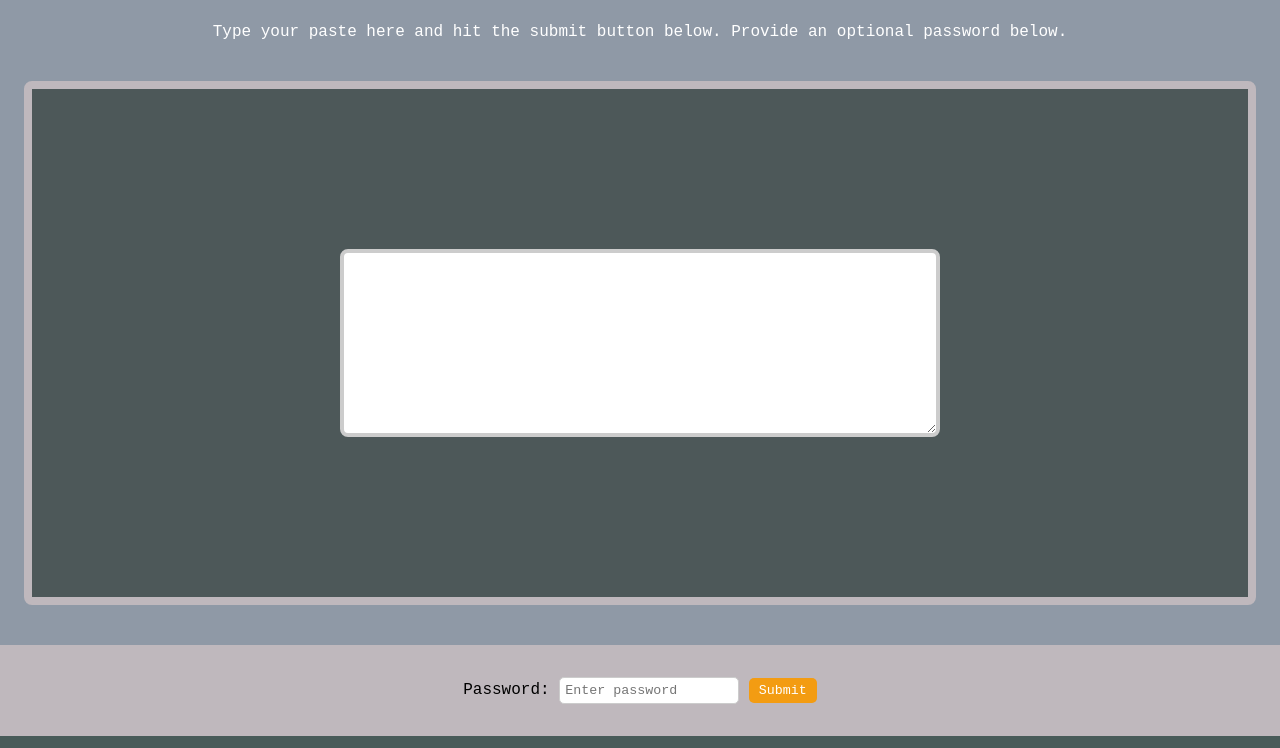
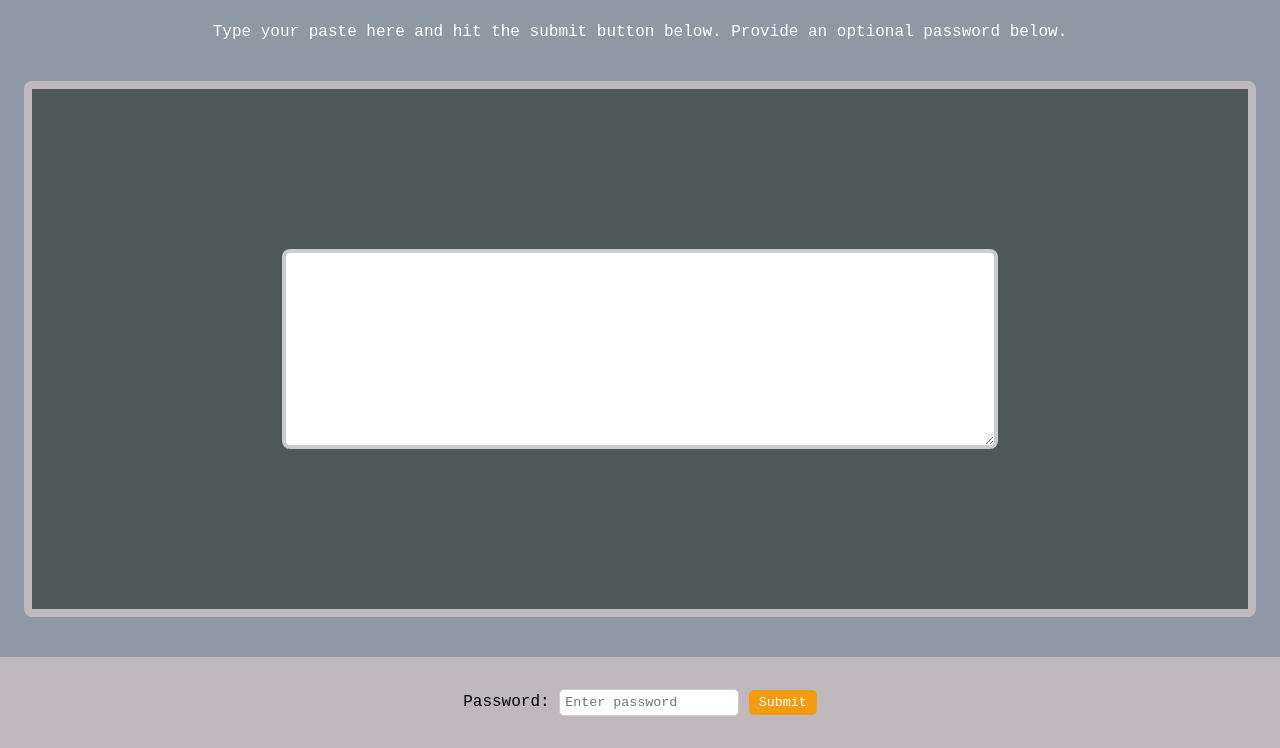
Before and after one commit to winterkami/AESbin, a PHP site: page / in a window 1280 px wide. Shown: the part 186-934 px from the top of the page. Run offline with PHP 8.4, Linux system fonts and the light colour scheme.

Commit message:
updated index text box size

```diff
--- a/general_styles.css
+++ b/general_styles.css
@@ -197,18 +197,18 @@ body {
 
 
 
-
       }
 
       .text-area-container {
         flex: 1;
         display: flex;
+        flex-direction: column;
         justify-content: center;
         align-items: center;
 
         width: 100%;
 
-        max-width: 600px;
+        /* max-width: 600px; */
         text-align: center;
 
       }
@@ -217,8 +217,6 @@ body {
       textarea {
 
         width: 100%;
-        /* height: auto; */
-        height: auto;
 
         /* min-width: 20rem;
         min-height: 20rem; */
--- a/index.html
+++ b/index.html
@@ -226,10 +226,10 @@
   </div>
 
     <form action="submit.php" method="POST">
-      <main class="main-content">
+      <main class="main-content" >
 
 
-        <p style="font-family: 'Courier New', Courier, monospace; color: white;">
+        <p style="font-family: 'Courier New', Courier, monospace; color: white; ">
           Type your paste here and hit the submit button below. Provide an
           optional password below.
         </p>
@@ -237,7 +237,10 @@
 
           <!-- <br /> -->
           <div class="text-area-container">
-            <textarea name="content" rows="10" cols="50" required></textarea>
+            <textarea name="content" rows="10" cols="50" required style="height: 200px; box-sizing: border-box; resize: vertical; width: 80%; object-fit: contain;" >
+
+            </textarea>
+
           </div>
         </div>
       </main>
```
